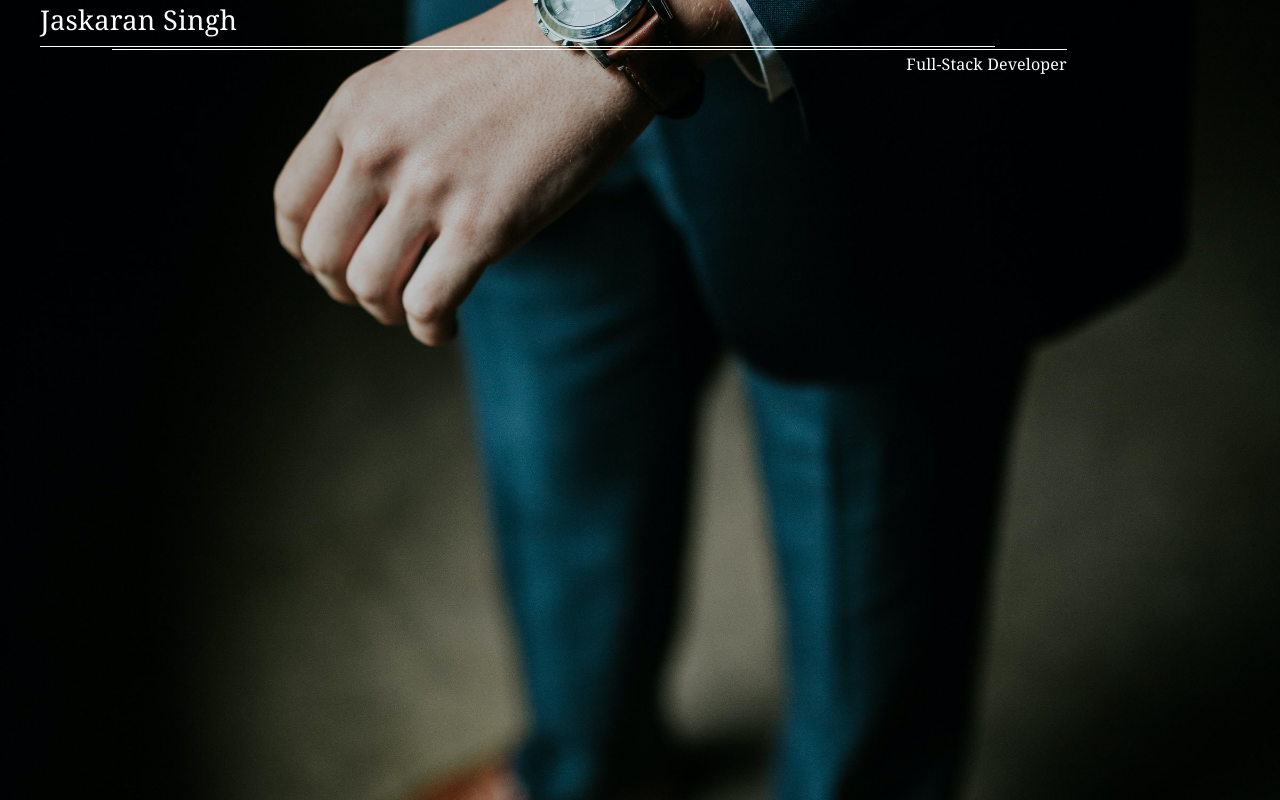
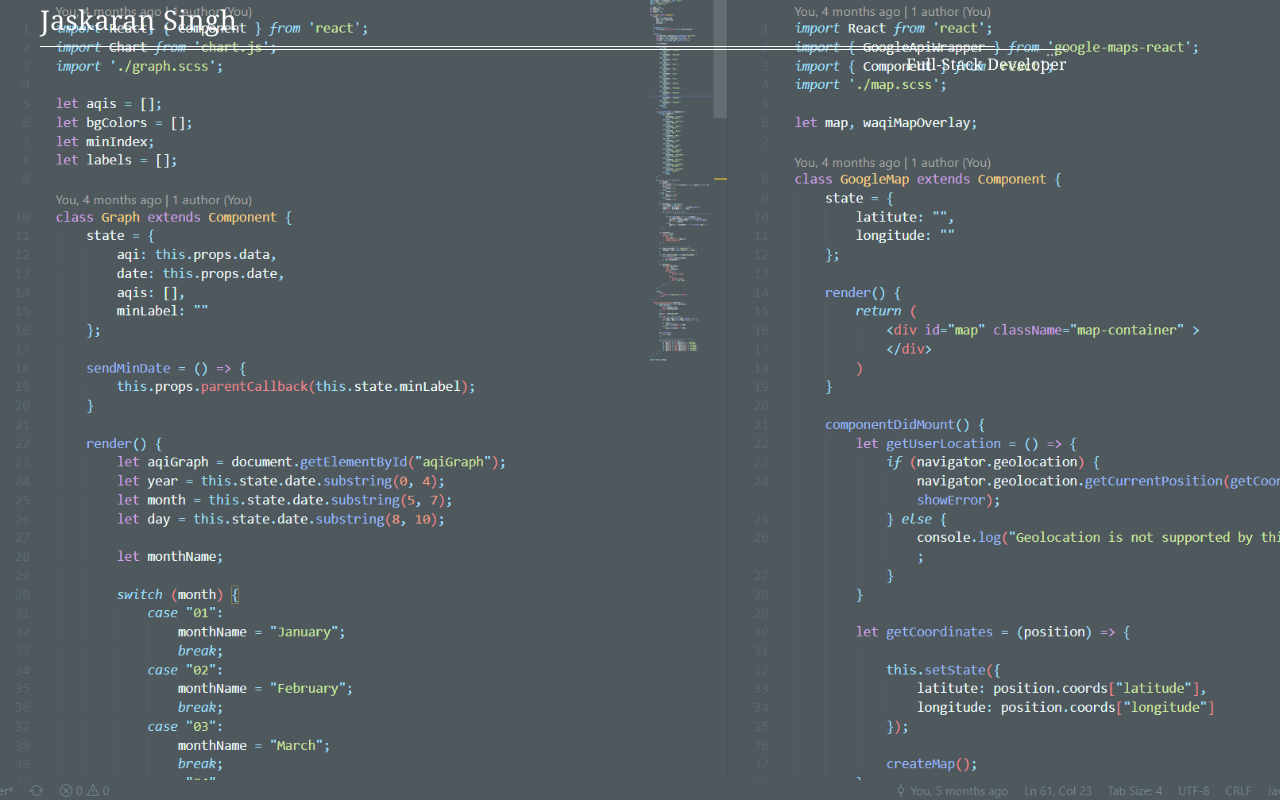
Before and after one commit to TheCoderSingh/web-portfolio, a React (Create React App) app: page / in a window 1280 px wide. Built offline with nearby package versions, Linux system fonts and the light colour scheme; the HTML template or start-up script is replaced by a standard one.

Commit message:
Change home background image, Change opacity

```diff
--- a/src/App.css
+++ b/src/App.css
@@ -6,11 +6,11 @@
 /****************************/
 
 #home {
-	background-image: url('./components/assets/homebg.jpg');
-	background-position: center;
+	background-image: url('./components/assets/codebg.png');
 	background-size: cover;
 	height: 100vh;
 	width: 100vw;
+	position: relative;
 }
 
 /****************************/
@@ -47,3 +47,11 @@
 .header-line:last-of-type {
 	margin-left: 72px;
 }
+
+.opacity-dimmer {
+	position: absolute;
+	width: 100vw;
+	height: 100vh;
+	background-color: #efefef;
+	opacity: 0.2;
+}
--- a/src/App.js
+++ b/src/App.js
@@ -16,6 +16,7 @@ function App() {
     <div className="App">
       <Grid container>
         <Home />
+        <div className="opacity-dimmer"></div>
         <About />
         <Skills />
         <Experience />
```
Also changed, not shown: src/components/assets/codebg.png (added).
